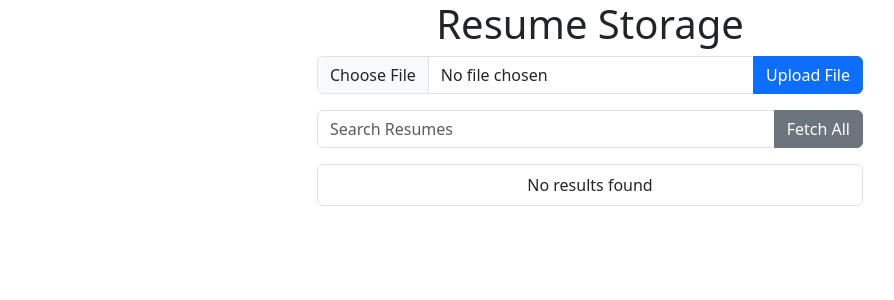
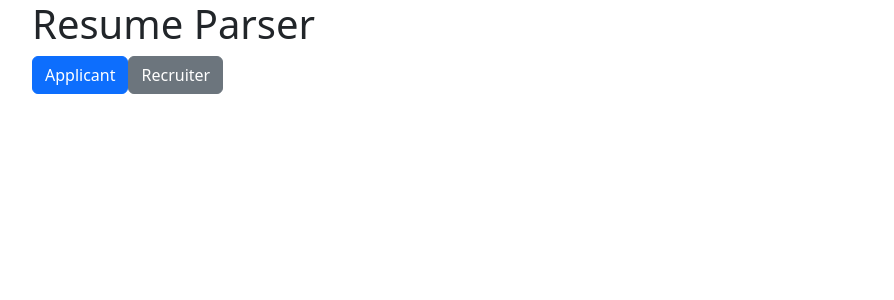
Before and after one commit to dchen024/Resume-Parser, a React (Create React App) app in the folder my-app/: page / in a window 1280 px wide. Shown: the top 300 px of the page, without its empty margins (50-944 px from the left). Built offline with nearby package versions, Linux system fonts and the light colour scheme.

Commit message:
added routing

```diff
--- a/my-app/package.json
+++ b/my-app/package.json
@@ -14,6 +14,7 @@
     "pdfjs-dist": "^3.7.107",
     "react": "^18.2.0",
     "react-dom": "^18.2.0",
+    "react-router-dom": "^6.12.1",
     "react-scripts": "5.0.1",
     "web-vitals": "^2.1.4"
   },
--- a/my-app/src/index.js
+++ b/my-app/src/index.js
@@ -1,12 +1,33 @@
 import React from 'react';
 import ReactDOM from 'react-dom/client';
-import App from './App';
+import App from './routes/App';
+import Applicant from './routes/Applicant';
+import Recruiter from './routes/Recruiter';
 import reportWebVitals from './reportWebVitals';
+import {
+  createBrowserRouter,
+  RouterProvider,
+} from "react-router-dom";
+
+const router = createBrowserRouter([
+  {
+    path: "/",
+    element: <App />
+  },
+  {
+    path: "/applicant",
+    element: <Applicant />
+  },
+  {
+    path: "/recruiter",
+    element: <Recruiter />
+  }
+]);
 
 const root = ReactDOM.createRoot(document.getElementById('root'));
 root.render(
   <React.StrictMode>
-    <App />
+    <RouterProvider router={router} />
   </React.StrictMode>
 );
 
--- /dev/null
+++ b/my-app/src/routes/App.js
@@ -0,0 +1,23 @@
+import { Link } from "react-router-dom";
+
+function App() {
+  return (
+    <div className="container">
+      <h1>
+        Resume Parser
+      </h1>
+      <div>
+
+        <Link className="btn btn-primary" to="/applicant" role="button">
+          Applicant
+        </Link>
+        <Link className="btn btn-secondary" to="/recruiter" role="button">
+          Recruiter
+        </Link>
+
+      </div>
+    </div>
+  );
+}
+
+export default App;
--- /dev/null
+++ b/my-app/src/routes/Applicant.js
@@ -0,0 +1,114 @@
+import React, { useState } from "react";
+import { storage } from "../firebase"; // Import the Firebase storage module
+import { ref, uploadBytes } from "firebase/storage"; // Import the Firebase storage functions
+import { v4 as uuidv4 } from "uuid"; // Import the UUID library
+import "bootstrap/dist/css/bootstrap.min.css"; // Import Bootstrap CSS
+import pdfjsWorker from "pdfjs-dist/build/pdf.worker.entry"; // Import the PDF.js worker
+import * as pdfjsLib from "pdfjs-dist/build/pdf"; // Import the PDF.js library
+
+// Initialize PDF.js with the worker
+pdfjsLib.GlobalWorkerOptions.workerSrc = pdfjsWorker;
+
+function Applicant() {
+  const [fileUpload, setFileUpload] = useState(null); // State variable to store the file being uploaded
+
+  const uploadFile = () => {
+    // Upload the selected file to Firebase storage
+    if (fileUpload == null) return;
+
+    const fileRef = ref(storage, `files/${fileUpload.name + uuidv4()}`);
+    uploadBytes(fileRef, fileUpload)
+      .then(() => {
+        alert("File Uploaded");
+        parsePDF(fileUpload); // Parse the uploaded PDF file
+      })
+      .catch((error) => {
+        console.log("Upload Error:", error);
+      });
+  };
+
+  // Function to clean parsed contents string so there isn't special
+  const cleanString = (str) => {
+    // Remove special characters
+    const cleanedStr = str.replace(/[^\w\s]/gi, "");
+
+    // Remove duplicate spaces
+    return cleanedStr.replace(/\s+/g, " ");
+  };
+
+const parsePDF = (file) => {
+  // Parse the uploaded PDF file using PDF.js
+  const fileReader = new FileReader();
+  fileReader.onload = function () {
+    const typedArray = new Uint8Array(this.result);
+    const loadingTask = pdfjsLib.getDocument(typedArray);
+    loadingTask.promise.then(function (pdf) {
+      const numPages = pdf.numPages;
+      const getPageText = (page) =>
+        page.getTextContent().then(function (textContent) {
+          const pageText = textContent.items
+            .map((item) => item.str)
+            .join(" ");
+          return pageText;
+        });
+
+      const getPagePromises = Array.from(
+        { length: numPages },
+        (_, i) => i + 1
+      ).map((pageNum) => pdf.getPage(pageNum).then(getPageText));
+
+      Promise.all(getPagePromises)
+        .then((pageTexts) => {
+          const parsedText = pageTexts.join("\n");
+          const cleanedText = cleanString(parsedText); // Clean up the parsed text
+          storeParsedText(cleanedText, file); // Store the cleaned text as a text file
+        })
+        .catch((error) => {
+          console.log("PDF Parsing Error:", error);
+        });
+    });
+  };
+  fileReader.readAsArrayBuffer(file);
+};
+
+const storeParsedText = (parsedText, file) => {
+  // Store the parsed text as a text file in Firebase storage
+  const textFileRef = ref(storage, `files/${file.name}.txt`);
+  const textFileBlob = new Blob([parsedText], { type: "text/plain" });
+
+  uploadBytes(textFileRef, textFileBlob)
+    .then(() => {
+      console.log("Parsed text stored as text file");
+    })
+    .catch((error) => {
+      console.log("Text File Upload Error:", error);
+    });
+};
+
+  return (
+    <div className="container">
+      <h1 className="text-center">Applicant</h1>
+      <div className="row justify-content-center mb-3">
+        <div className="col-6">
+          <div className="input-group">
+            <input
+              type="file"
+              className="form-control"
+              onChange={(event) => {
+                setFileUpload(event.target.files[0]);
+              }}
+            />
+            <button
+              className="btn btn-primary"
+              onClick={uploadFile}
+            >
+              Upload File
+            </button>
+          </div>
+        </div>
+      </div>
+    </div>
+  );
+}
+
+export default Applicant;
--- a/my-app/src/App.js
+++ b/my-app/src/routes/Recruiter.js
@@ -1,7 +1,6 @@
 import React, { useState, useEffect } from "react";
-import { storage } from "./firebase"; // Import the Firebase storage module
+import { storage } from "../firebase"; // Import the Firebase storage module
 import { ref, uploadBytes, listAll, getDownloadURL } from "firebase/storage"; // Import the Firebase storage functions
-import { v4 as uuidv4 } from "uuid"; // Import the UUID library
 import "bootstrap/dist/css/bootstrap.min.css"; // Import Bootstrap CSS
 import pdfjsWorker from "pdfjs-dist/build/pdf.worker.entry"; // Import the PDF.js worker
 import * as pdfjsLib from "pdfjs-dist/build/pdf"; // Import the PDF.js library
@@ -9,8 +8,7 @@ import * as pdfjsLib from "pdfjs-dist/build/pdf"; // Import the PDF.js library
 // Initialize PDF.js with the worker
 pdfjsLib.GlobalWorkerOptions.workerSrc = pdfjsWorker;
 
-function App() {
-  const [fileUpload, setFileUpload] = useState(null); // State variable to store the file being uploaded
+function Recruiter() {
   const [searchQuery, setSearchQuery] = useState(""); // State variable to store the search query
   const [searchResults, setSearchResults] = useState([]); // State variable to store the search results
   const [isLoading, setIsLoading] = useState(false); // State variable to indicate if a search is in progress
@@ -24,20 +22,6 @@ function App() {
     }
   }, [searchQuery]);
 
-  const uploadFile = () => {
-    // Upload the selected file to Firebase storage
-    if (fileUpload == null) return;
-
-    const fileRef = ref(storage, `files/${fileUpload.name + uuidv4()}`);
-    uploadBytes(fileRef, fileUpload)
-      .then(() => {
-        alert("File Uploaded");
-        parsePDF(fileUpload); // Parse the uploaded PDF file
-      })
-      .catch((error) => {
-        console.log("Upload Error:", error);
-      });
-  };
 
   // Function to clean parsed contents string so there isn't special
   const cleanString = (str) => {
@@ -48,55 +32,6 @@ function App() {
     return cleanedStr.replace(/\s+/g, " ");
   };
 
-const parsePDF = (file) => {
-  // Parse the uploaded PDF file using PDF.js
-  const fileReader = new FileReader();
-  fileReader.onload = function () {
-    const typedArray = new Uint8Array(this.result);
-    const loadingTask = pdfjsLib.getDocument(typedArray);
-    loadingTask.promise.then(function (pdf) {
-      const numPages = pdf.numPages;
-      const getPageText = (page) =>
-        page.getTextContent().then(function (textContent) {
-          const pageText = textContent.items
-            .map((item) => item.str)
-            .join(" ");
-          return pageText;
-        });
-
-      const getPagePromises = Array.from(
-        { length: numPages },
-        (_, i) => i + 1
-      ).map((pageNum) => pdf.getPage(pageNum).then(getPageText));
-
-      Promise.all(getPagePromises)
-        .then((pageTexts) => {
-          const parsedText = pageTexts.join("\n");
-          const cleanedText = cleanString(parsedText); // Clean up the parsed text
-          storeParsedText(cleanedText, file); // Store the cleaned text as a text file
-        })
-        .catch((error) => {
-          console.log("PDF Parsing Error:", error);
-        });
-    });
-  };
-  fileReader.readAsArrayBuffer(file);
-};
-
-  const storeParsedText = (parsedText, file) => {
-    // Store the parsed text as a text file in Firebase storage
-    const textFileRef = ref(storage, `files/${file.name}.txt`);
-    const textFileBlob = new Blob([parsedText], { type: "text/plain" });
-
-    uploadBytes(textFileRef, textFileBlob)
-      .then(() => {
-        console.log("Parsed text stored as text file");
-        searchFiles(); // Trigger search after storing parsed text
-      })
-      .catch((error) => {
-        console.log("Text File Upload Error:", error);
-      });
-  };
 
   const openFileURL = (url) => {
     // Open the file URL in a new tab
@@ -149,27 +84,7 @@ const parsePDF = (file) => {
 
   return (
     <div className="container">
-      <h1 className="text-center">Resume Storage</h1>
-      <div className="row justify-content-center mb-3">
-        <div className="col-6">
-          <div className="input-group">
-            <input
-              type="file"
-              className="form-control"
-              onChange={(event) => {
-                setFileUpload(event.target.files[0]);
-              }}
-            />
-            <button
-              className="btn btn-primary"
-              onClick={uploadFile}
-              disabled={isLoading}
-            >
-              Upload File
-            </button>
-          </div>
-        </div>
-      </div>
+      <h1 className="text-center"> Recruiter </h1>
       <div className="row justify-content-center mb-3">
         <div className="col-6">
           <div className="input-group">
@@ -229,4 +144,4 @@ const parsePDF = (file) => {
   );
 }
 
-export default App;
+export default Recruiter;
```
Also changed, not shown: 1 other file (tests, documents, lock files or other folders).
